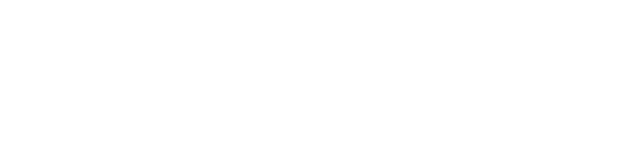
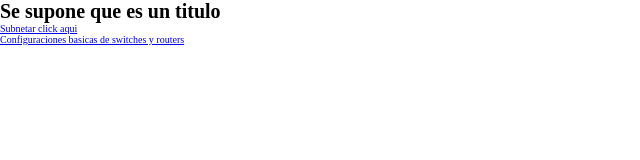
Before and after one commit to antcodernez/redesProgram, a plain HTML site: page index.html in a window 1280 px wide. Shown: the whole page, without its empty margins (0-640 px from the left). Drawn offline with Linux system fonts and the light colour scheme.

Commit message:
creacion de los templates las paginas de subneteo y configuraciones bascias

```diff
--- a/index.html
+++ b/index.html
@@ -8,12 +8,22 @@
     <link rel="stylesheet" href="./style/style.css">
 </head>
 <body>
-    <header></header>
+    <header>
+        <h1>Se supone que es un titulo</h1>
+    </header>
 
-    <main></main>
+    <main>
+        <div>
+            <p><a href="./Subneteo/subneteo.html">Subnetar click aqui</a></p>
+        </div>
+
+        <div>
+            <p>
+                <a href="./basicConfig/basicConfig.html">Configuraciones basicas de switches y routers</a>
+            </p>
+        </div>
+    </main>
 
     <footer></footer>
-
-    <script src="./index.js"></script>
 </body>
 </html>
```
Also changed, not shown: index.js (deleted).
